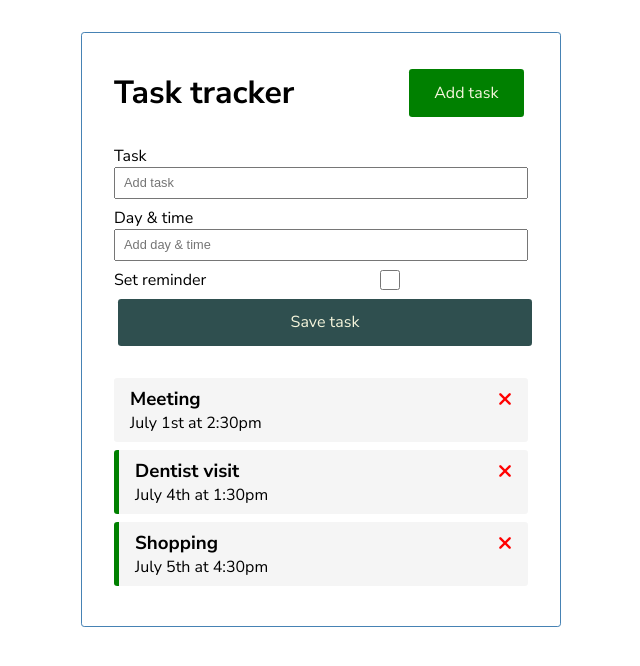
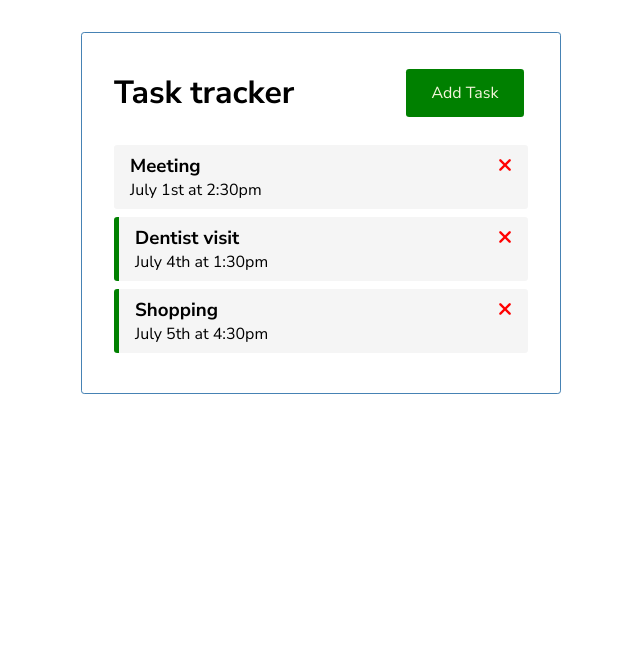
Before and after one commit to andrexe/traversy_media, a Vue app in the folder Vue_JS_crash_course/vue-crash-course/: page / in a window 1280 px wide. Shown: the top 666 px of the page, without its empty margins (319-959 px from the left). Built offline with nearby package versions, Linux system fonts and the light colour scheme.

Commit message:
Vue crash course - toggle add task

```diff
--- a/Vue_JS_crash_course/vue-crash-course/src/App.vue
+++ b/Vue_JS_crash_course/vue-crash-course/src/App.vue
@@ -1,7 +1,9 @@
 <template>
   <div class="container">
-    <Header title="Task tracker" />
-    <AddTask @add-task="addTask" />
+    <Header @toggle-add-task="toggleAddTask" title="Task tracker" :showAddTask="showAddTask" />
+    <div v-if="showAddTask">
+      <AddTask @add-task="addTask" />
+    </div>
     <Tasks @toggle-reminder="toggleReminder" @delete-task="deleteTask" :tasks="tasks" />
   </div>
 </template>
@@ -20,11 +22,15 @@
   },
   data() {
     return {
-      tasks: []
+      tasks: [],
+      showAddTask: false,
     }
   },
   methods: {
-    addTask(task){
+    toggleAddTask() {
+      this.showAddTask = !this.showAddTask;
+    },
+    addTask(task) {
       this.tasks = [...this.tasks, task]
     },
     deleteTask(id) {
@@ -34,7 +40,7 @@
       }
     },
     toggleReminder(id) {
-      this.tasks = this.tasks.map((task) => task.id === id ? {...task, reminder: !task.reminder} : task)
+      this.tasks = this.tasks.map((task) => task.id === id ? { ...task, reminder: !task.reminder } : task)
     }
   },
   created() {
--- a/Vue_JS_crash_course/vue-crash-course/src/components/Button.vue
+++ b/Vue_JS_crash_course/vue-crash-course/src/components/Button.vue
@@ -11,7 +11,7 @@
         },
         methods: {
             onClick() {
-                console.log('click');
+                this.$emit('toggle-add-task')
             }
         }
     }
--- a/Vue_JS_crash_course/vue-crash-course/src/components/Header.vue
+++ b/Vue_JS_crash_course/vue-crash-course/src/components/Header.vue
@@ -1,7 +1,7 @@
 <template>
     <header>
         <h1>{{ title }}</h1>
-        <Button text="Add task" color="green"/>
+        <Button @toggle-add-task="$emit('toggle-add-task')" :text="showAddTask? 'Close' : 'Add Task'" :color="showAddTask? 'red' : 'green'" />
     </header>
 </template>
 
@@ -15,6 +15,7 @@
             type: String,
             default: 'Hello world',
         },
+        showAddTask: Boolean,
     },
     components: {
         Button,
```
